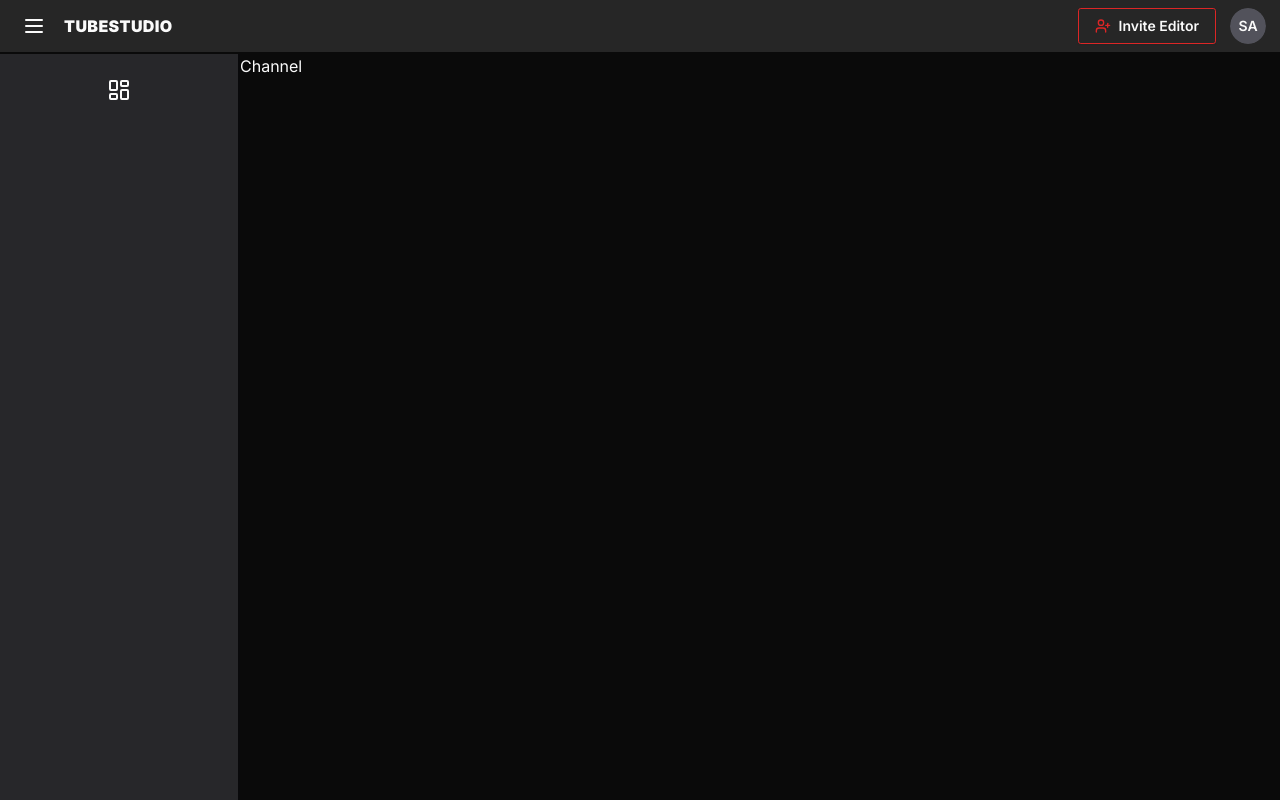
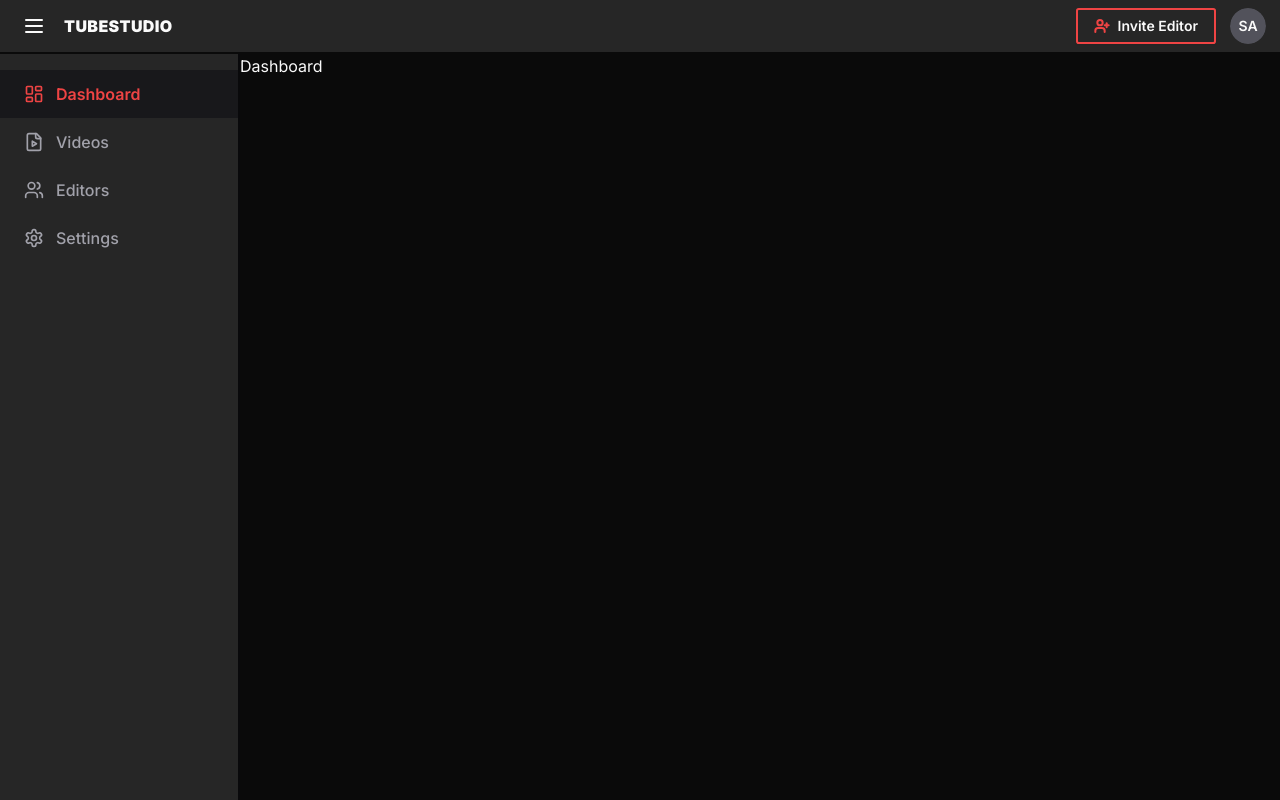
Before and after one commit to shaqeebakhtar/tubestudio, a Next.js app: page /channel/test in a window 1280 px wide. Built offline with nearby package versions, Linux system fonts and the light colour scheme.

Commit message:
add sidebar navigation menus

```diff
--- /dev/null
+++ b/src/app/channel/[channelId]/editors/page.tsx
@@ -0,0 +1,9 @@
+import React from 'react';
+
+type Props = {};
+
+const Editors = (props: Props) => {
+  return <div>Editors</div>;
+};
+
+export default Editors;
--- a/src/app/channel/[channelId]/page.tsx
+++ b/src/app/channel/[channelId]/page.tsx
@@ -1,7 +1,7 @@
 import React from 'react';
 
 const Channel = () => {
-  return <div className="">Channel</div>;
+  return <div>Dashboard</div>;
 };
 
 export default Channel;
--- /dev/null
+++ b/src/app/channel/[channelId]/settings/page.tsx
@@ -0,0 +1,9 @@
+import React from 'react';
+
+type Props = {};
+
+const Settings = (props: Props) => {
+  return <div>Settings</div>;
+};
+
+export default Settings;
--- /dev/null
+++ b/src/app/channel/[channelId]/videos/page.tsx
@@ -0,0 +1,9 @@
+import React from 'react';
+
+type Props = {};
+
+const Videos = (props: Props) => {
+  return <div>Videos</div>;
+};
+
+export default Videos;
--- a/src/app/channel/_components/container.tsx
+++ b/src/app/channel/_components/container.tsx
@@ -7,7 +7,7 @@ const Container = ({ children }: { children: React.ReactNode }) => {
   const { collapsed } = useSidebar((state) => state);
 
   return (
-    <div className={cn('flex-1', collapsed ? 'ml-16' : 'md:ml-60')}>
+    <div className={cn('flex-1', collapsed ? 'ml-[72px]' : 'md:ml-60')}>
       {children}
     </div>
   );
--- a/src/app/channel/_components/navbar/invite-editor.tsx
+++ b/src/app/channel/_components/navbar/invite-editor.tsx
@@ -6,9 +6,9 @@ const InviteEditor = () => {
   return (
     <Button
       variant={'secondary'}
-      className="border border-primary font-semibold"
+      className="border-2 border-primary font-semibold"
     >
-      <UserPlus className="h-4 w-4 mr-2 text-primary" />
+      <UserPlus className="h-4 w-4 mr-2 text-primary" strokeWidth={3} />
       Invite Editor
     </Button>
   );
--- a/src/app/channel/_components/sidebar/navigation.tsx
+++ b/src/app/channel/_components/sidebar/navigation.tsx
@@ -1,11 +1,65 @@
-import { LayoutDashboard } from 'lucide-react';
+'use client';
+import { cn } from '@/lib/utils';
+import { useSidebar } from '@/store/use-sidebar';
+import { FileVideo, LayoutDashboard, Settings, Users } from 'lucide-react';
+import Link from 'next/link';
+import { usePathname } from 'next/navigation';
 
-type Props = {};
+const Navigation = () => {
+  const pathname = usePathname();
+  const { collapsed } = useSidebar((state) => state);
 
-const Navigation = (props: Props) => {
+  const channelId = 'test';
+
+  const baseClass =
+    'h-12 flex items-center space-x-3 w-full hover:bg-zinc-900 px-6 py-3 text-zinc-400 font-medium';
+
   return (
     <nav className="flex flex-col items-center">
-      <LayoutDashboard />
+      <Link
+        href={`/channel/${channelId}`}
+        className={cn(
+          baseClass,
+          pathname === `/channel/${channelId}` &&
+            'bg-zinc-900 text-primary font-semibold'
+        )}
+      >
+        <LayoutDashboard className="w-5 h-5" />
+        {!collapsed && <span>Dashboard</span>}
+      </Link>
+      <Link
+        href={`/channel/${channelId}/videos`}
+        className={cn(
+          baseClass,
+          pathname === `/channel/${channelId}/videos` &&
+            'bg-zinc-900 text-primary font-semibold'
+        )}
+      >
+        <FileVideo className="w-5 h-5" />
+        {!collapsed && <span>Videos</span>}
+      </Link>
+      <Link
+        href={`/channel/${channelId}/editors`}
+        className={cn(
+          baseClass,
+          pathname === `/channel/${channelId}/editors` &&
+            'bg-zinc-900 text-primary font-semibold'
+        )}
+      >
+        <Users className="w-5 h-5" />
+        {!collapsed && <span>Editors</span>}
+      </Link>
+      <Link
+        href={`/channel/${channelId}/settings`}
+        className={cn(
+          baseClass,
+          pathname === `/channel/${channelId}/settings` &&
+            'bg-zinc-900 text-primary font-semibold'
+        )}
+      >
+        <Settings className="w-5 h-5" />
+        {!collapsed && <span>Settings</span>}
+      </Link>
     </nav>
   );
 };
--- a/src/app/channel/_components/sidebar/wrapper.tsx
+++ b/src/app/channel/_components/sidebar/wrapper.tsx
@@ -9,8 +9,8 @@ const Wrapper = ({ children }: { children: React.ReactNode }) => {
   return (
     <aside
       className={cn(
-        'fixed left-0 z-50 h-full w-60 border-r-2 border-zinc-950 bg-zinc-800 pt-6',
-        collapsed && 'w-16'
+        'fixed left-0 z-50 h-full w-60 border-r-2 border-zinc-950 bg-secondary pt-4',
+        collapsed && 'w-[72px]'
       )}
     >
       {children}
--- a/src/styles/globals.css
+++ b/src/styles/globals.css
@@ -10,7 +10,7 @@
     --card-foreground: 0 0% 3.9%;
     --popover: 0 0% 100%;
     --popover-foreground: 0 0% 3.9%;
-    --primary: 0 72.2% 50.6%;
+    --primary: 0 84.2% 60.2%;
     --primary-foreground: 0 85.7% 97.3%;
     --secondary: 0 0% 96.1%;
     --secondary-foreground: 0 0% 9%;
@@ -33,7 +33,7 @@
     --card-foreground: 0 0% 98%;
     --popover: 0 0% 3.9%;
     --popover-foreground: 0 0% 98%;
-    --primary: 0 72.2% 50.6%;
+    --primary: 0 84.2% 60.2%;
     --primary-foreground: 0 85.7% 97.3%;
     --secondary: 0 0% 14.9%;
     --secondary-foreground: 0 0% 98%;
```
